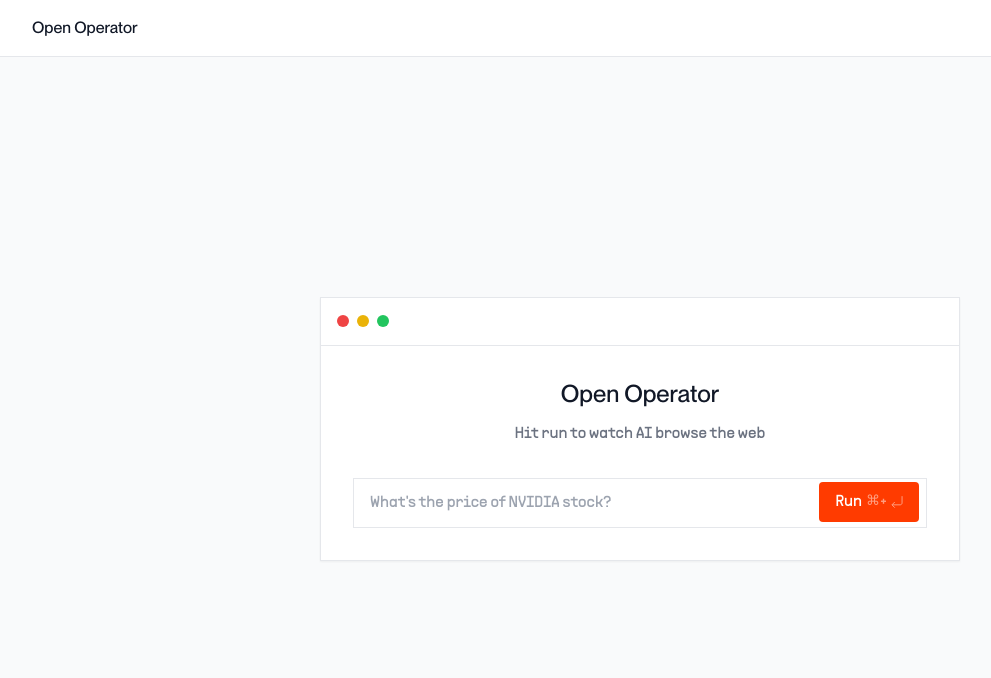
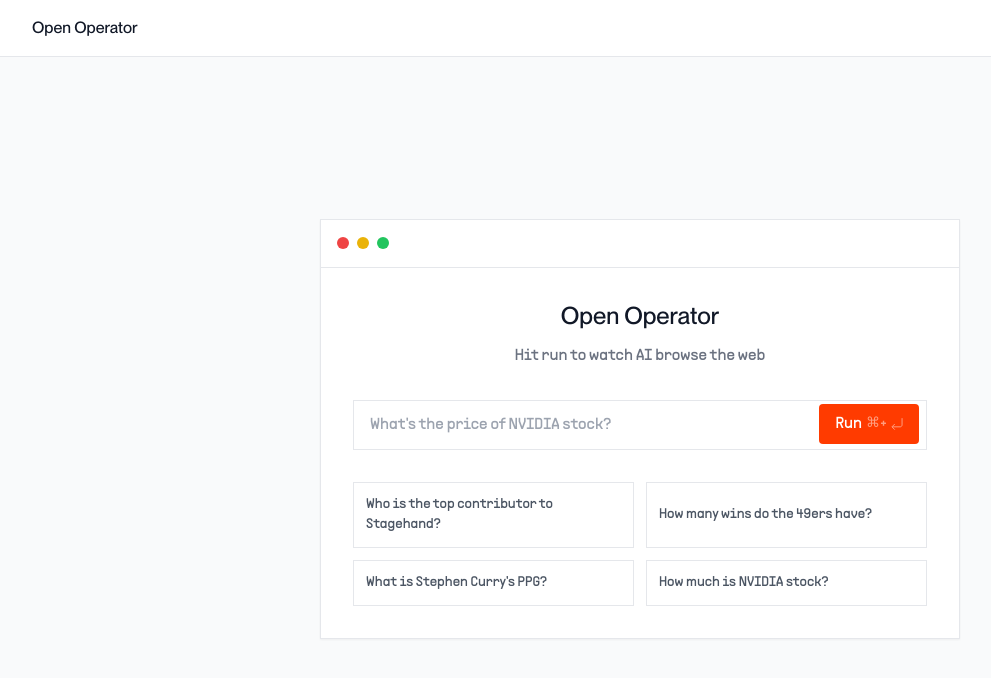
Before and after one commit to tianliaoaccelai/open-operator, a Next.js app: page / in a window 1280 px wide. Shown: the top 678 px of the page, without its empty margins (0-991 px from the left). Built offline with nearby package versions, Linux system fonts and the light colour scheme.

Commit message:
add buttons

```diff
--- a/app/page.tsx
+++ b/app/page.tsx
@@ -1,6 +1,6 @@
 "use client";
 
-import { useState, useEffect } from "react";
+import { useState, useEffect, useCallback } from "react";
 import { AnimatePresence } from "framer-motion";
 import ChatFeed from "./components/ChatFeed";
 import AnimatedButton from "./components/AnimatedButton";
@@ -14,7 +14,7 @@ export default function Home() {
       // Handle CMD+Enter to submit the form when chat is not visible
       if (!isChatVisible && (e.metaKey || e.ctrlKey) && e.key === "Enter") {
         e.preventDefault();
-        const form = document.querySelector('form') as HTMLFormElement;
+        const form = document.querySelector("form") as HTMLFormElement;
         if (form) {
           form.requestSubmit();
         }
@@ -23,7 +23,9 @@ export default function Home() {
       // Handle CMD+K to focus input when chat is not visible
       if (!isChatVisible && (e.metaKey || e.ctrlKey) && e.key === "k") {
         e.preventDefault();
-        const input = document.querySelector('input[name="message"]') as HTMLInputElement;
+        const input = document.querySelector(
+          'input[name="message"]'
+        ) as HTMLInputElement;
         if (input) {
           input.focus();
         }
@@ -39,6 +41,14 @@ export default function Home() {
     window.addEventListener("keydown", handleKeyDown);
     return () => window.removeEventListener("keydown", handleKeyDown);
   }, [isChatVisible]);
+
+  const startChat = useCallback(
+    (finalMessage: string) => {
+      setInitialMessage(finalMessage);
+      setIsChatVisible(true);
+    },
+    [setInitialMessage, setIsChatVisible]
+  );
 
   return (
     <AnimatePresence mode="wait">
@@ -76,11 +86,12 @@ export default function Home() {
                   onSubmit={(e) => {
                     e.preventDefault();
                     const formData = new FormData(e.currentTarget);
-                    const input = e.currentTarget.querySelector('input[name="message"]') as HTMLInputElement;
+                    const input = e.currentTarget.querySelector(
+                      'input[name="message"]'
+                    ) as HTMLInputElement;
                     const message = (formData.get("message") as string).trim();
                     const finalMessage = message || input.placeholder;
-                    setInitialMessage(finalMessage);
-                    setIsChatVisible(true);
+                    startChat(finalMessage);
                   }}
                   className="w-full max-w-[720px] flex flex-col items-center gap-3"
                 >
@@ -94,6 +105,40 @@ export default function Home() {
                     <AnimatedButton type="submit">Run</AnimatedButton>
                   </div>
                 </form>
+                <div className="grid grid-cols-2 gap-3 w-full">
+                  <button
+                    onClick={() =>
+                      startChat(
+                        "Who is the top GitHub contributor to Stagehand by Browserbase?"
+                      )
+                    }
+                    className="p-3 text-sm text-gray-600 border border-gray-200 hover:border-[#FF3B00] hover:text-[#FF3B00] transition-colors font-ppsupply text-left"
+                  >
+                    Who is the top contributor to Stagehand?
+                  </button>
+                  <button
+                    onClick={() =>
+                      startChat("How many wins do the 49ers have?")
+                    }
+                    className="p-3 text-sm text-gray-600 border border-gray-200 hover:border-[#FF3B00] hover:text-[#FF3B00] transition-colors font-ppsupply text-left"
+                  >
+                    How many wins do the 49ers have?
+                  </button>
+                  <button
+                    onClick={() =>
+                      startChat("What is Stephen Curry&apos;s PPG?")
+                    }
+                    className="p-3 text-sm text-gray-600 border border-gray-200 hover:border-[#FF3B00] hover:text-[#FF3B00] transition-colors font-ppsupply text-left"
+                  >
+                    What is Stephen Curry&apos;s PPG?
+                  </button>
+                  <button
+                    onClick={() => startChat("How much is NVIDIA stock?")}
+                    className="p-3 text-sm text-gray-600 border border-gray-200 hover:border-[#FF3B00] hover:text-[#FF3B00] transition-colors font-ppsupply text-left"
+                  >
+                    How much is NVIDIA stock?
+                  </button>
+                </div>
               </div>
             </div>
           </main>
```
